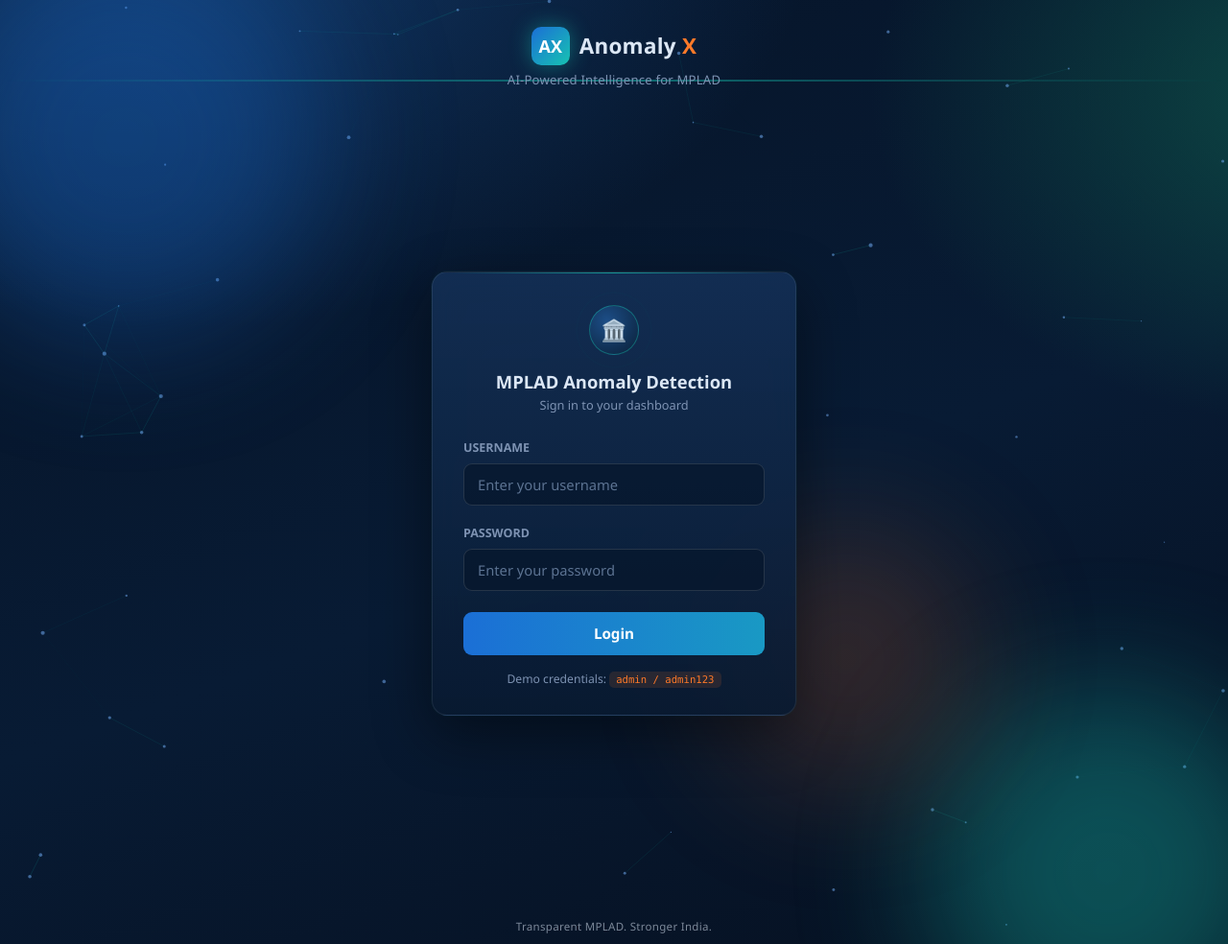
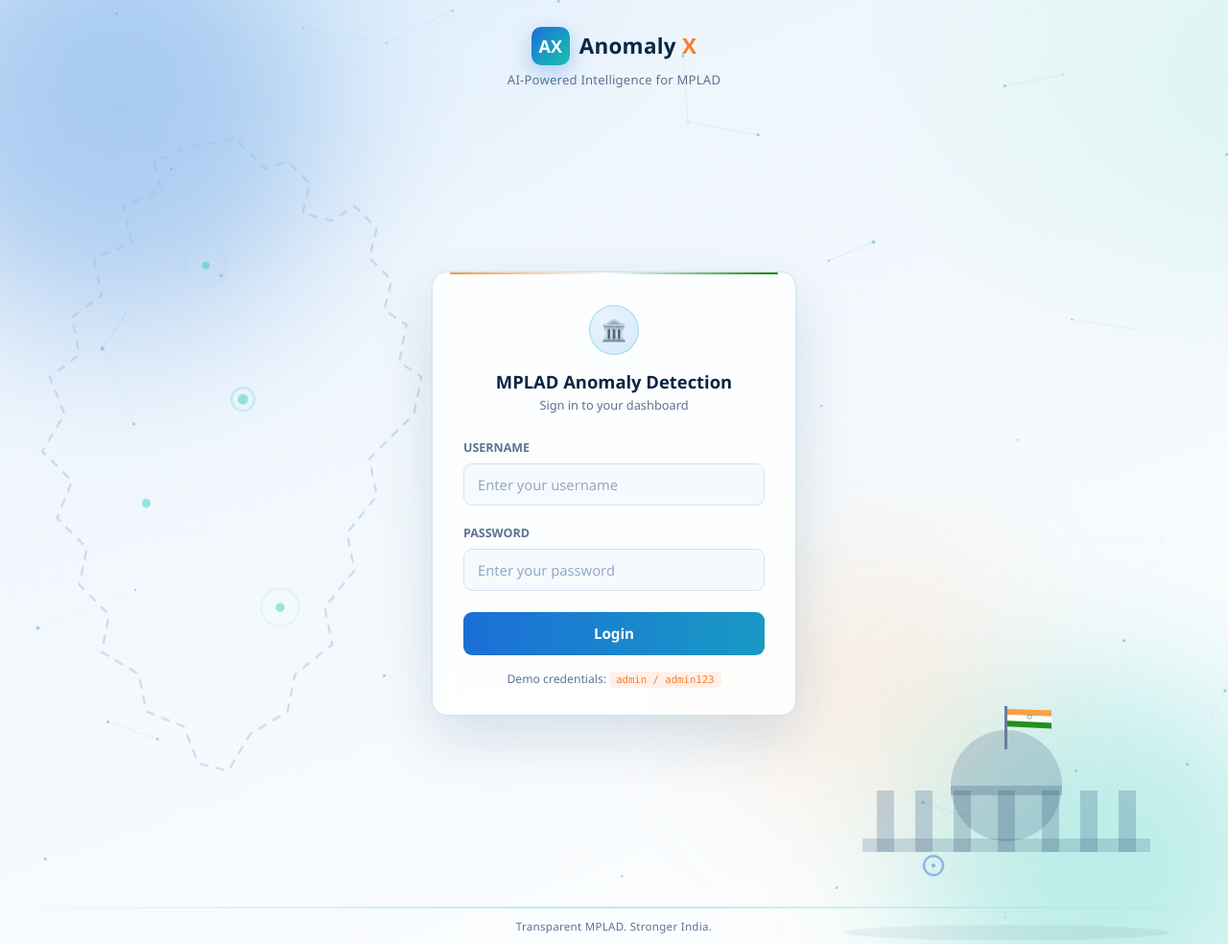
Before and after one commit to AashiShokeen/mplad-anomaly-detection, a Flask app: page /login in a window 1280 px wide. Shown: the whole page at 96% size. Run offline with Flask 3, Linux system fonts and the light colour scheme.

Commit message:
Fix India map outline on login page

```diff
--- a/templates/login.html
+++ b/templates/login.html
@@ -9,28 +9,31 @@
     <link rel="stylesheet" href="{{ url_for('static', filename='css/style.css') }}">
     <style>
         :root{
-            --navy-deep:   #061428;
+            --sky:         #EAF3FC;
+            --sky-deep:    #DCEAF7;
+            --white:       #FFFFFF;
             --navy:        #0B2545;
-            --navy-card:   #0E2F58;
+            --navy-soft:   #163E68;
             --blue:        #1B6FD6;
             --teal:        #17C3B2;
             --orange:      #FF7A29;
-            --ink-light:   #DCE7F5;
-            --ink-mute:    #7E93B3;
+            --saffron:     #FF9933;
+            --india-green: #128807;
+            --ink:         #0B2545;
+            --ink-mute:    #5C7392;
+            --line:        #D3E3F3;
         }
 
         *{ box-sizing: border-box; }
-
-        html, body{
-            height: 100%;
-        }
+        html, body{ height: 100%; }
 
         body{
             margin: 0;
             font-family: 'Segoe UI', system-ui, -apple-system, sans-serif;
-            background: radial-gradient(1200px 800px at 15% -10%, #123a6b 0%, transparent 55%),
-                        radial-gradient(1000px 700px at 110% 10%, #0d4a45 0%, transparent 50%),
-                        linear-gradient(160deg, var(--navy-deep) 0%, #081b34 55%, #061020 100%);
+            background:
+                radial-gradient(1100px 700px at 12% -8%, #d7ebfb 0%, transparent 55%),
+                radial-gradient(900px 650px at 105% 8%, #dbf5ef 0%, transparent 50%),
+                linear-gradient(160deg, var(--sky) 0%, #f4f9fd 55%, #ffffff 100%);
             overflow: hidden;
             position: relative;
         }
@@ -49,44 +52,44 @@
             left: 0;
             right: 0;
             height: 2px;
-            background: linear-gradient(90deg, transparent, rgba(23,195,178,.55), transparent);
+            background: linear-gradient(90deg, transparent, rgba(23,195,178,.5), transparent);
             z-index: 1;
-            animation: scan 6s linear infinite;
+            animation: scan 7s linear infinite;
             pointer-events: none;
         }
 
         @keyframes scan{
             0%   { top: -2%; opacity: 0; }
-            8%   { opacity: .9; }
-            92%  { opacity: .9; }
+            8%   { opacity: .8; }
+            92%  { opacity: .8; }
             100% { top: 102%; opacity: 0; }
         }
 
         .orbit-blob{
             position: fixed;
             border-radius: 50%;
-            filter: blur(70px);
-            opacity: .35;
+            filter: blur(80px);
+            opacity: .28;
             z-index: 0;
             pointer-events: none;
         }
         .orbit-blob.b1{
-            width: 420px; height: 420px;
+            width: 440px; height: 440px;
             background: var(--blue);
-            top: -120px; left: -120px;
+            top: -140px; left: -140px;
             animation: drift1 22s ease-in-out infinite;
         }
         .orbit-blob.b2{
-            width: 380px; height: 380px;
+            width: 400px; height: 400px;
             background: var(--teal);
-            bottom: -140px; right: -100px;
+            bottom: -150px; right: -110px;
             animation: drift2 26s ease-in-out infinite;
         }
         .orbit-blob.b3{
             width: 260px; height: 260px;
-            background: var(--orange);
-            top: 55%; left: 60%;
-            opacity: .18;
+            background: var(--saffron);
+            top: 58%; left: 62%;
+            opacity: .14;
             animation: drift3 30s ease-in-out infinite;
         }
 
@@ -101,6 +104,79 @@
         @keyframes drift3{
             0%,100% { transform: translate(0,0) scale(1); }
             50%     { transform: translate(-40px, 40px) scale(1.15); }
+        }
+
+        /* ---------- India map watermark ---------- */
+
+        .india-map{
+            position: fixed;
+            top: 50%;
+            left: 18%;
+            transform: translate(-50%, -50%);
+            width: 620px;
+            max-width: 60vw;
+            opacity: .5;
+            z-index: 0;
+            pointer-events: none;
+            animation: mapFloat 14s ease-in-out infinite;
+        }
+        @keyframes mapFloat{
+            0%,100% { transform: translate(-50%, -50%) translateY(0); }
+            50%     { transform: translate(-50%, -50%) translateY(-14px); }
+        }
+        .india-map path{
+            fill: none;
+            stroke: #9DBEE0;
+            stroke-width: 1.4;
+            stroke-dasharray: 6 5;
+        }
+        .india-map circle.node{
+            fill: var(--teal);
+            opacity: .8;
+        }
+        .india-map circle.pulse{
+            fill: none;
+            stroke: var(--teal);
+            stroke-width: 1.2;
+            opacity: .6;
+            transform-origin: center;
+            animation: pulseRing 3s ease-out infinite;
+        }
+        @keyframes pulseRing{
+            0%   { r: 4; opacity: .7; }
+            100% { r: 16; opacity: 0; }
+        }
+
+        /* ---------- Parliament + waving flag ---------- */
+
+        .monument{
+            position: fixed;
+            right: 4%;
+            bottom: 0;
+            width: 360px;
+            max-width: 34vw;
+            z-index: 0;
+            pointer-events: none;
+            opacity: .92;
+        }
+        .flag-pole{ transform-origin: bottom left; }
+        .flag-stripe{
+            transform-origin: 0% 50%;
+            animation: wave 2.4s ease-in-out infinite;
+        }
+        .flag-stripe.mid{ animation-delay: .08s; }
+        .flag-stripe.bottom{ animation-delay: .16s; }
+        @keyframes wave{
+            0%, 100% { transform: skewY(0deg) scaleY(1); }
+            50%      { transform: skewY(4deg) scaleY(.985); }
+        }
+        .chakra{
+            transform-origin: center;
+            animation: spinSlow 10s linear infinite;
+        }
+        @keyframes spinSlow{
+            from { transform: rotate(0deg); }
+            to   { transform: rotate(360deg); }
         }
 
         /* ---------- shell / header ---------- */
@@ -132,7 +208,7 @@
             font-weight: 700;
             color: #fff;
             font-size: 18px;
-            box-shadow: 0 0 22px rgba(23,195,178,.45);
+            box-shadow: 0 8px 22px rgba(27,111,214,.3);
             flex-shrink: 0;
         }
 
@@ -140,7 +216,7 @@
             font-size: 1.4rem;
             font-weight: 700;
             letter-spacing: .3px;
-            color: var(--ink-light);
+            color: var(--navy);
         }
         .brand-name span{ color: var(--orange); }
 
@@ -165,12 +241,12 @@
         .login-card{
             width: 100%;
             max-width: 380px;
-            background: linear-gradient(180deg, rgba(20,49,88,.85), rgba(9,26,49,.9));
-            border: 1px solid rgba(255,255,255,.08);
+            background: rgba(255,255,255,.82);
+            border: 1px solid var(--line);
             border-radius: 16px;
             padding: 34px 32px 28px;
             backdrop-filter: blur(14px);
-            box-shadow: 0 20px 60px rgba(0,0,0,.45), 0 0 0 1px rgba(23,195,178,.05);
+            box-shadow: 0 24px 60px rgba(15,55,100,.14), 0 0 0 1px rgba(23,195,178,.04);
             position: relative;
             animation: rise .6s ease-out;
         }
@@ -184,8 +260,9 @@
             content: "";
             position: absolute;
             top: 0; left: 18px; right: 18px;
-            height: 1px;
-            background: linear-gradient(90deg, transparent, rgba(23,195,178,.7), transparent);
+            height: 2px;
+            background: linear-gradient(90deg, var(--saffron), #fff 48%, var(--india-green));
+            border-radius: 2px;
         }
 
         .login-icon{
@@ -193,8 +270,8 @@
             height: 52px;
             margin: 0 auto 14px;
             border-radius: 50%;
-            background: radial-gradient(circle at 35% 30%, #1c4d86, #0a2038);
-            border: 1px solid rgba(23,195,178,.4);
+            background: radial-gradient(circle at 35% 30%, #eaf4ff, #d3e8fb);
+            border: 1px solid rgba(23,195,178,.35);
             display: flex;
             align-items: center;
             justify-content: center;
@@ -206,7 +283,7 @@
             position: absolute;
             inset: -6px;
             border-radius: 50%;
-            border: 1px solid rgba(23,195,178,.25);
+            border: 1px solid rgba(23,195,178,.3);
             animation: pulse-ring 2.6s ease-out infinite;
         }
         @keyframes pulse-ring{
@@ -217,7 +294,7 @@
 
         .login-title{
             text-align: center;
-            color: var(--ink-light);
+            color: var(--navy);
             font-weight: 700;
             font-size: 1.15rem;
             margin-bottom: 2px;
@@ -237,20 +314,20 @@
         }
 
         .form-control{
-            background: rgba(6,20,40,.6);
-            border: 1px solid rgba(255,255,255,.12);
-            color: var(--ink-light);
+            background: #F6FAFE;
+            border: 1px solid var(--line);
+            color: var(--navy);
             padding: 10px 14px;
             border-radius: 9px;
             font-size: .92rem;
         }
         .form-control:focus{
-            background: rgba(6,20,40,.85);
+            background: #ffffff;
             border-color: var(--teal);
-            box-shadow: 0 0 0 3px rgba(23,195,178,.15);
-            color: var(--ink-light);
+            box-shadow: 0 0 0 3px rgba(23,195,178,.14);
+            color: var(--navy);
         }
-        .form-control::placeholder{ color: #5c7392; }
+        .form-control::placeholder{ color: #93a9c4; }
 
         .btn-login{
             width: 100%;
@@ -279,7 +356,7 @@
             color: var(--ink-mute);
         }
         .demo-note code{
-            background: rgba(255,122,41,.12);
+            background: rgba(255,122,41,.1);
             color: var(--orange);
             padding: 2px 7px;
             border-radius: 5px;
@@ -291,8 +368,17 @@
             text-align: center;
             padding: 10px;
             font-size: .72rem;
-            color: rgba(220,231,245,.55);
+            color: var(--ink-mute);
             letter-spacing: .3px;
+        }
+
+        @media (max-width: 900px){
+            .india-map{ opacity: .3; width: 480px; }
+            .monument{ opacity: .55; width: 260px; }
+        }
+        @media (max-width: 560px){
+            .india-map{ display: none; }
+            .monument{ width: 200px; opacity: .5; }
         }
     </style>
 </head>
@@ -303,6 +389,55 @@
     <div class="orbit-blob b1"></div>
     <div class="orbit-blob b2"></div>
     <div class="orbit-blob b3"></div>
+
+    <!-- Stylised, dotted India map watermark with a few pulsing data nodes -->
+    <svg class="india-map" viewBox="0 0 400 460" xmlns="http://www.w3.org/2000/svg">
+        <path d="M180 20 L210 15 L230 35 L245 30 L260 45 L255 65 L275 70 L290 60
+                 L305 75 L300 95 L315 110 L310 130 L325 140 L320 165 L335 175
+                 L330 200 L300 230 L305 255 L285 280 L290 305 L270 330 L275 355
+                 L250 375 L245 400 L220 415 L205 440 L185 435 L175 410 L150 400
+                 L145 375 L120 360 L125 335 L105 315 L110 290 L90 270 L100 245
+                 L80 225 L95 200 L85 175 L105 160 L100 135 L120 120 L115 95
+                 L140 85 L135 60 L160 50 L155 30 Z"/>
+        <circle class="node" cx="215" cy="190" r="3.5"/>
+        <circle class="pulse" cx="215" cy="190" r="4"/>
+        <circle class="node" cx="150" cy="260" r="3"/>
+        <circle class="pulse" cx="150" cy="260" r="4" style="animation-delay:1s"/>
+        <circle class="node" cx="240" cy="330" r="3"/>
+        <circle class="pulse" cx="240" cy="330" r="4" style="animation-delay:2s"/>
+        <circle class="node" cx="190" cy="100" r="2.6"/>
+        <circle class="pulse" cx="190" cy="100" r="4" style="animation-delay:1.6s"/>
+    </svg>
+
+    <!-- Parliament dome with a gently waving tricolour -->
+    <svg class="monument" viewBox="0 0 360 260" xmlns="http://www.w3.org/2000/svg">
+        <ellipse cx="180" cy="248" rx="170" ry="8" fill="#0B2545" opacity=".06"/>
+        <rect x="30" y="150" width="300" height="14" fill="#163E68" opacity=".18"/>
+        <g opacity=".22">
+            <rect x="45" y="100" width="18" height="64" fill="#163E68"/>
+            <rect x="85" y="100" width="18" height="64" fill="#163E68"/>
+            <rect x="125" y="100" width="18" height="64" fill="#163E68"/>
+            <rect x="171" y="100" width="18" height="64" fill="#163E68"/>
+            <rect x="217" y="100" width="18" height="64" fill="#163E68"/>
+            <rect x="257" y="100" width="18" height="64" fill="#163E68"/>
+            <rect x="297" y="100" width="18" height="64" fill="#163E68"/>
+        </g>
+        <circle cx="180" cy="95" r="58" fill="#163E68" opacity=".2"/>
+        <rect x="122" y="95" width="116" height="10" fill="#163E68" opacity=".22"/>
+        <g class="chakra" opacity=".55">
+            <circle cx="180" cy="40" r="10" fill="none" stroke="#1B6FD6" stroke-width="2"/>
+            <circle cx="180" cy="40" r="2" fill="#1B6FD6"/>
+        </g>
+        <g class="flag-pole">
+            <rect x="178" y="12" width="3" height="45" fill="#5C7392"/>
+            <g transform="translate(181,14)">
+                <rect class="flag-stripe top"    x="0" y="0"  width="46" height="6" fill="#FF9933"/>
+                <rect class="flag-stripe mid"    x="0" y="6"  width="46" height="6" fill="#FFFFFF"/>
+                <rect class="flag-stripe bottom" x="0" y="12" width="46" height="6" fill="#128807"/>
+                <circle cx="23" cy="9" r="2.1" fill="none" stroke="#1B6FD6" stroke-width=".6"/>
+            </g>
+        </g>
+    </svg>
 
     <div class="page-shell">
 
@@ -354,13 +489,13 @@
             window.addEventListener('resize', resize);
             resize();
 
-            const NODE_COUNT = Math.min(70, Math.floor((w * h) / 22000));
+            const NODE_COUNT = Math.min(60, Math.floor((w * h) / 26000));
             nodes = Array.from({length: NODE_COUNT}, () => ({
                 x: Math.random() * w,
                 y: Math.random() * h,
-                vx: (Math.random() - 0.5) * 0.35,
-                vy: (Math.random() - 0.5) * 0.35,
-                r: Math.random() * 1.6 + 0.6
+                vx: (Math.random() - 0.5) * 0.3,
+                vy: (Math.random() - 0.5) * 0.3,
+                r: Math.random() * 1.5 + 0.6
             }));
 
             const LINK_DIST = 130;
@@ -381,7 +516,7 @@
                         const dx = a.x - b.x, dy = a.y - b.y;
                         const dist = Math.sqrt(dx*dx + dy*dy);
                         if(dist < LINK_DIST){
-                            ctx.strokeStyle = `rgba(23,195,178,${(1 - dist / LINK_DIST) * 0.18})`;
+                            ctx.strokeStyle = `rgba(27,111,214,${(1 - dist / LINK_DIST) * 0.14})`;
                             ctx.lineWidth = 1;
                             ctx.beginPath();
                             ctx.moveTo(a.x, a.y);
@@ -394,7 +529,7 @@
                 for(const n of nodes){
                     ctx.beginPath();
                     ctx.arc(n.x, n.y, n.r, 0, Math.PI * 2);
-                    ctx.fillStyle = 'rgba(120,180,255,0.5)';
+                    ctx.fillStyle = 'rgba(23,150,200,0.35)';
                     ctx.fill();
                 }
 
```
